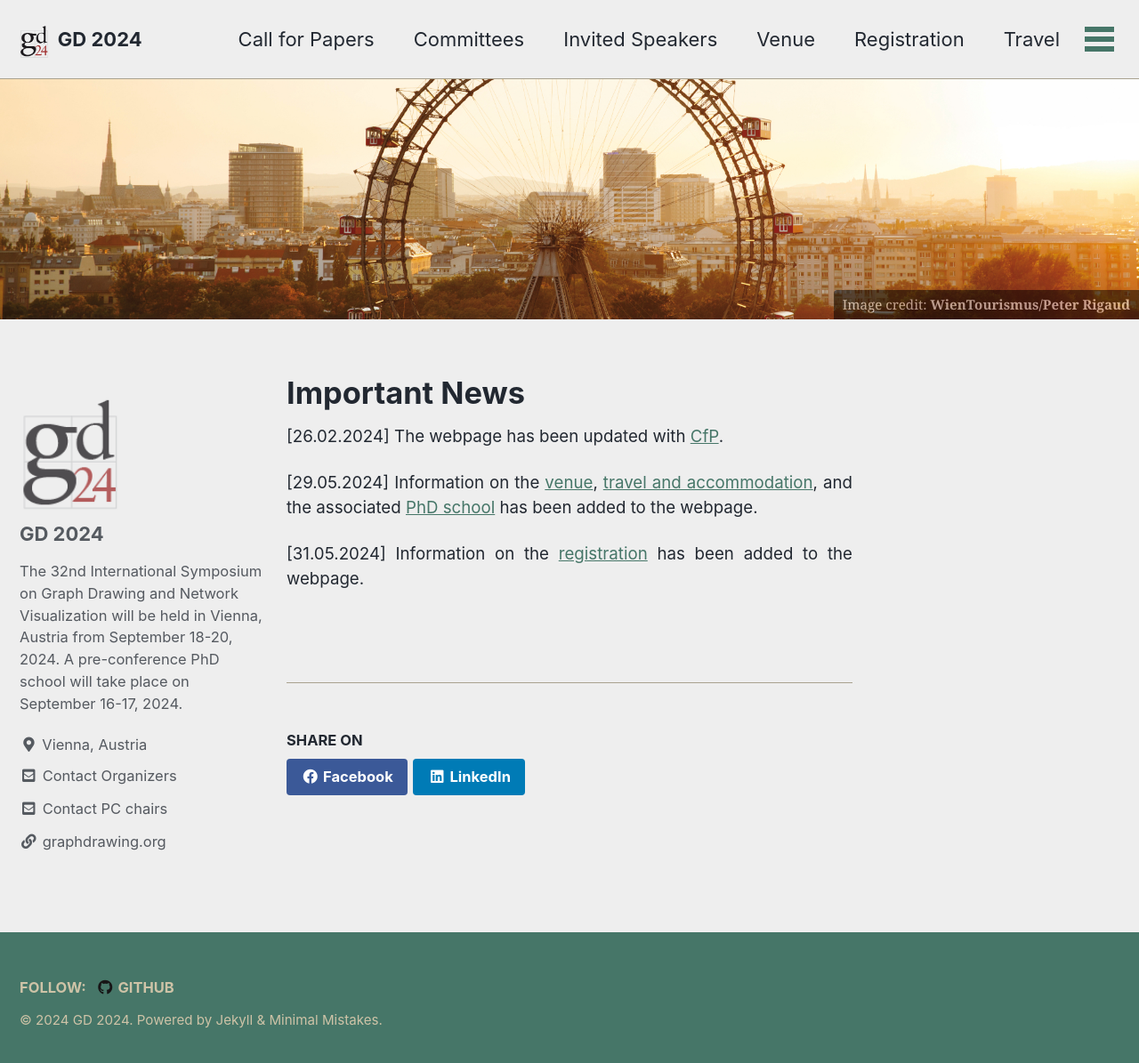
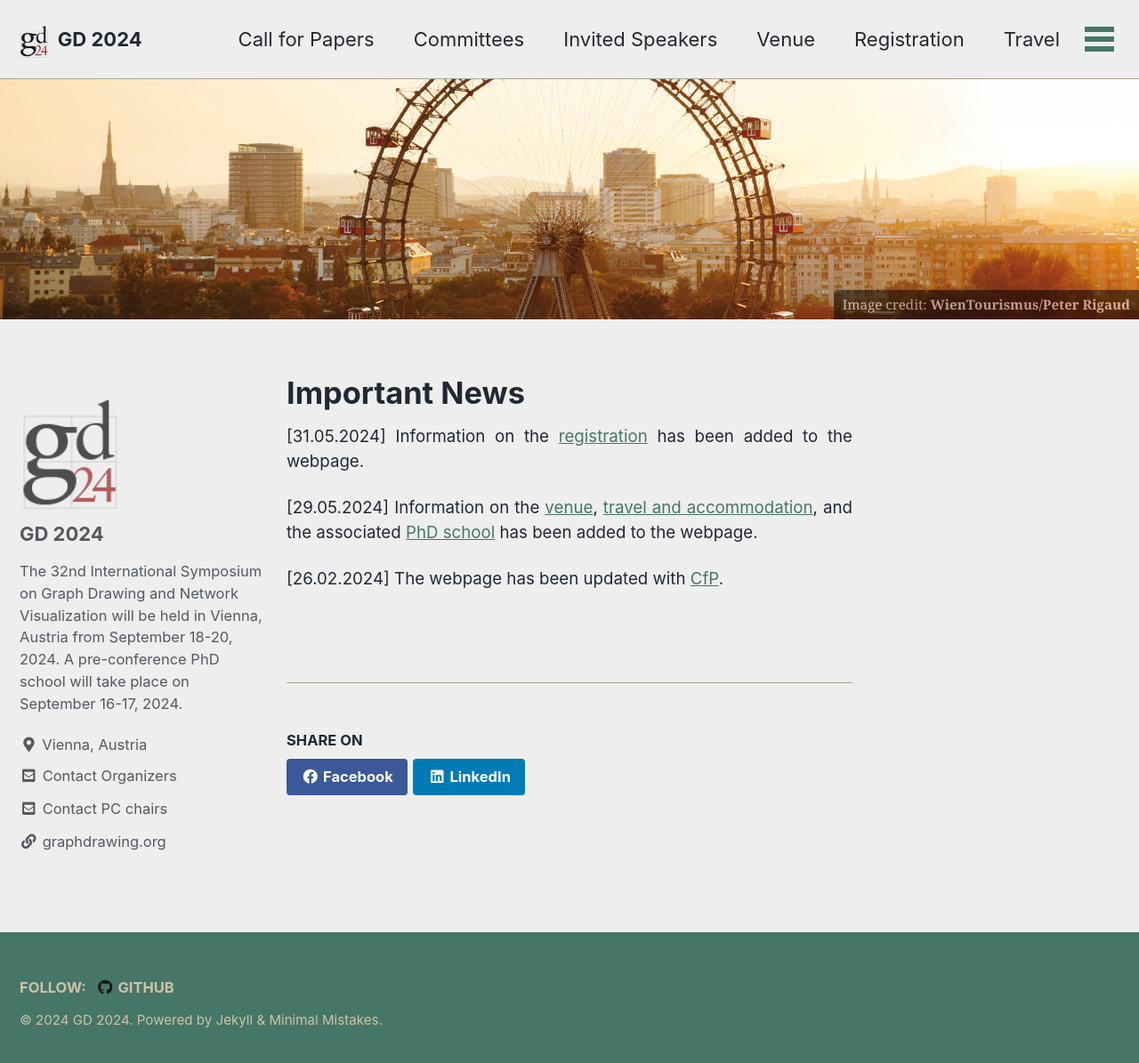
Before and after one commit to graphdrawing/gd2024, a Jekyll site: the page built from pages/news.md, in a window 1280 px wide and 1203 px high. Shown: the top 1195 px of the window at 89% size. Built offline with Jekyll 4.4.1, drawn with Linux system fonts in a browser that asks for light colours; cached includes are drawn as plain includes.

Commit message:
revert news order

```diff
--- a/pages/news.md
+++ b/pages/news.md
@@ -9,11 +9,11 @@ header:
 # toc: true
 ---
 
-[26.02.2024] The webpage has been updated with <a href="../cfp">CfP</a>.
+[31.05.2024] Information on the <a href="../registration">registration</a> has been added to the webpage.
 
 [29.05.2024] Information on the <a href="../venue">venue</a>, <a href="../travel_accomodation">travel and accommodation</a>, and the associated <a href="../school">PhD school</a> has been added to the webpage.
 
-[31.05.2024] Information on the <a href="../registration">registration</a> has been added to the webpage.
+[26.02.2024] The webpage has been updated with <a href="../cfp">CfP</a>.
 
 
 <!--However, please understand that this may change to an online-only event depending on the future status of the COVID19 infection.
```
